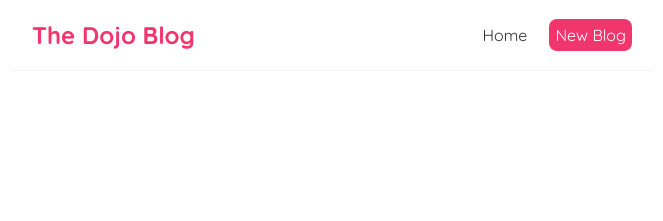
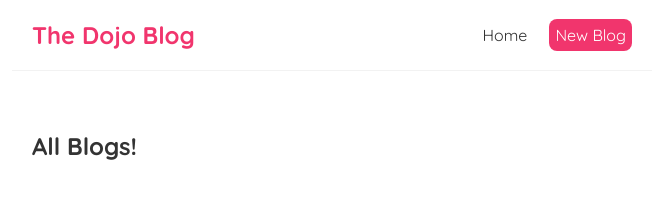
Before and after one commit to CAMPSLOPY/https---github.com-CAMPSLOPY-blogpage, a React (Create React App) app: page / in a window 1280 px wide. Shown: the top 221 px of the page, without its empty margins (308-971 px from the left). Built offline with nearby package versions, Linux system fonts and the light colour scheme.

Commit message:
added an h2 to the component

```diff
--- a/src/Home.js
+++ b/src/Home.js
@@ -7,6 +7,7 @@ const Home = () => {
   const {data: blogs , isPending , error} = useFetch('http://localhost:3000/blogs');
   return (
     <div className="home">
+      <h2>All Blogs!</h2>
       {error && <div>{error}</div>}
       { isPending && <div>Loading...</div> }
       {blogs && <BlogList blogs={blogs} />}
```
